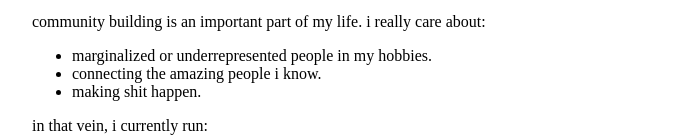
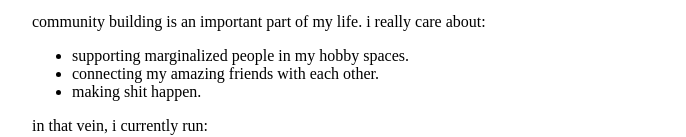
Before and after one commit to juliwaves/juliwaves.github.io, a plain HTML site: page community.html in a window 1280 px wide. Shown: the part 353-490 px from the top of the page, without its empty margins (292-978 px from the left). Drawn offline with Linux system fonts and the light colour scheme; a web font is replaced by a local one.

Commit message:
Update community.html

```diff
--- a/community.html
+++ b/community.html
@@ -29,8 +29,8 @@
 <div class = "community">
 <p>community building is an important part of my life. i really care about:
   <ul>
-<li>marginalized or underrepresented people in my hobbies.</li>
-<li>connecting the amazing people i know.</li>
+<li>supporting marginalized people in my hobby spaces.</li>
+<li>connecting my amazing friends with each other.</li>
 <li>making shit happen.</li>
   </ul>
 <p>in that vein, i currently run:</p>
```
